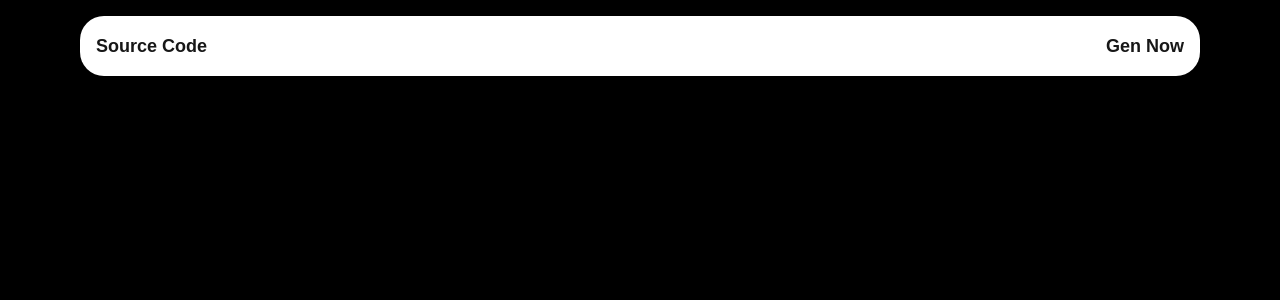
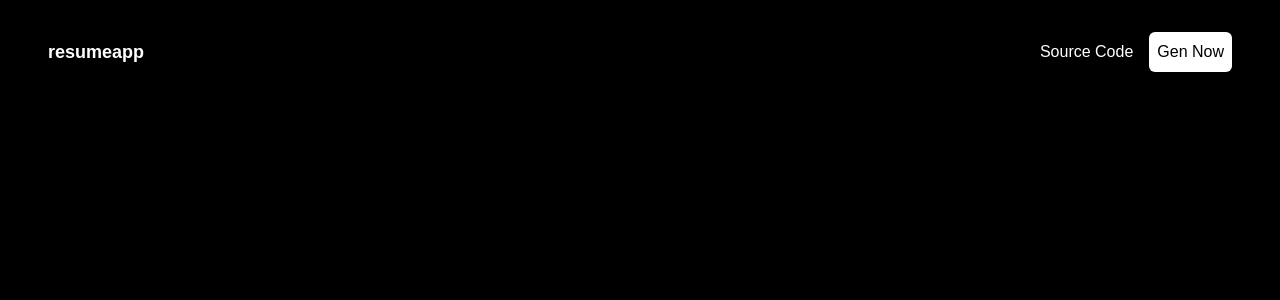
Before and after one commit to justintimejt/CrackdResume, a Next.js app: page / in a window 1280 px wide. Shown: the top 300 px of the page. Built offline with nearby package versions, Linux system fonts and the light colour scheme.

Commit message:
feat: completed prototype navbar

```diff
--- a/src/app/page.tsx
+++ b/src/app/page.tsx
@@ -5,9 +5,16 @@ import Image from "next/image";
 export default function Home() {
   return (
     <div className="bg-black min-h-screen">
-      <nav className ="w-7/8 mx-auto sticky top-4 bg-white rounded-3xl shadow-md p-4 z-50 flex justify-between items-center">
-          <button className="text-lg font-semibold">Source Code</button>
-          <button className="text-lg font-semibold"><a href="/">Gen Now</a></button>
+      <nav className ="w-19/20 mx-auto sticky top-4 bg-black rounded-3xl shadow-md p-4 z-50 flex justify-between items-center">
+
+        <div className="text-lg font-bold text-white">
+          resumeapp
+        </div>
+        <div className="flex space-x-4">
+          <button className="text-md text-white">Source Code</button>
+          <button className="text-md text-black bg-white p-2 rounded-md"><a href="/">Gen Now</a></button>
+        </div>
+
 
       </nav>
       <main className="mt-24">
```
